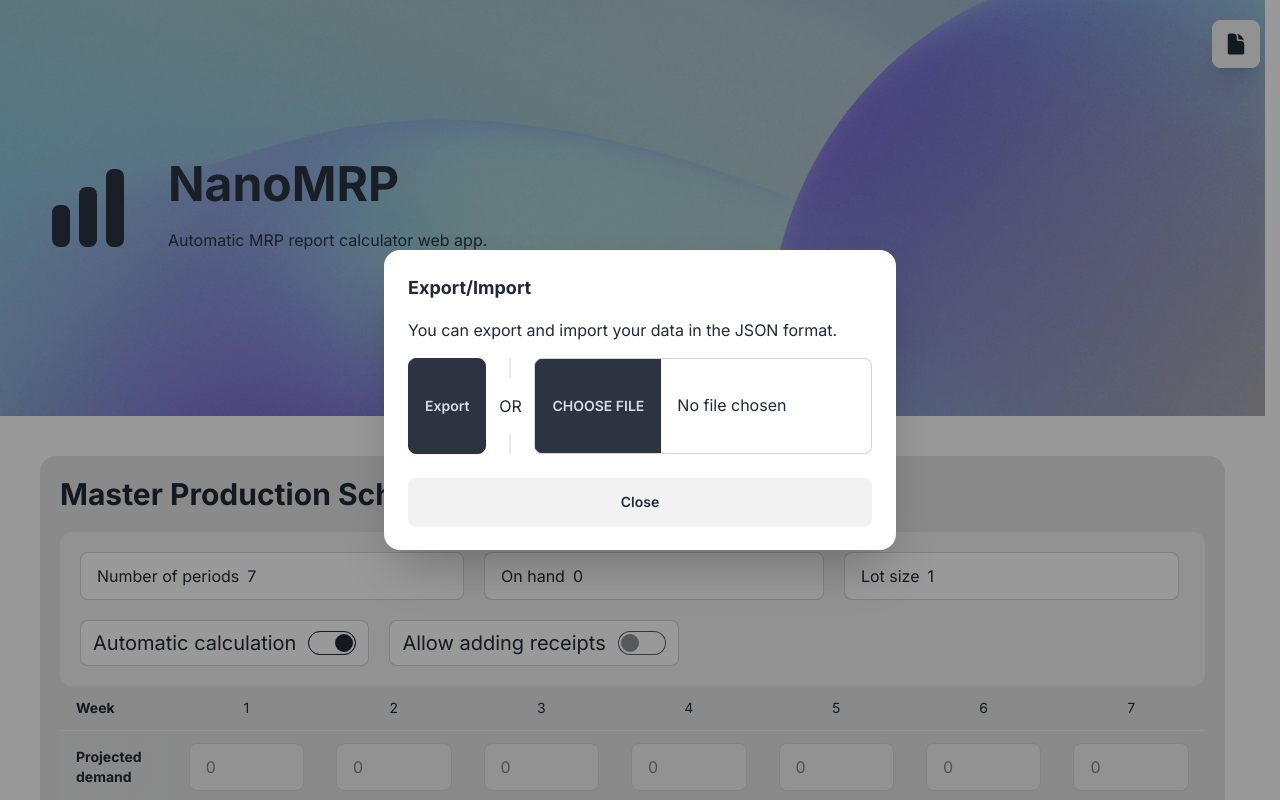
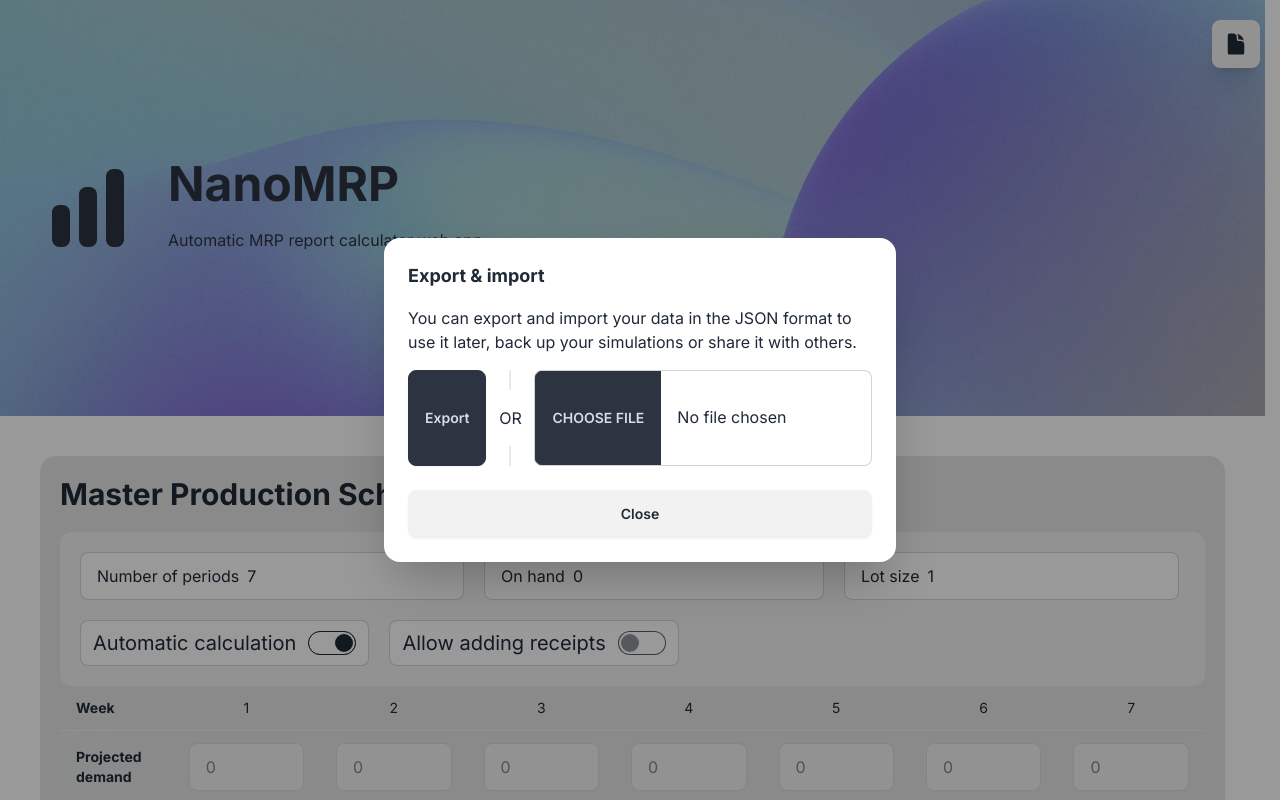
Before and after one commit to WojciechLopata/NanoMRP, a Next.js app: page / in a window 1280 px wide. Both pictures are taken after a click on the button 1236 px from the left and 44 px from the top of the page. Shown: the top 800 px of the page. Built offline with nearby package versions, Linux system fonts and the light colour scheme.

Commit message:
fix: various minor tweaks

```diff
--- a/app/page.tsx
+++ b/app/page.tsx
@@ -19,15 +19,20 @@ export default function Home() {
         saveAs(blob, 'plan.json');
     };
     const handleImport = (event: ChangeEvent<HTMLInputElement>) => {
+        // @ts-ignore
         const file = event.target.files[0];
         if (file) {
             const reader = new FileReader();
             reader.onload = (e) => {
+                // @ts-ignore
                 const json = e.target.result as string;
                 const plan = JSON.parse(json);
                 setPlan(plan);
             };
             reader.readAsText(file);
+
+            // @ts-ignore
+            document.getElementById('export-import-modal').close();
         }
     };
 
@@ -115,7 +120,10 @@ export default function Home() {
     return (
         <div>
             <button className="btn btn-square fixed top-5 right-5 z-20 shadow-xl"
-                    onClick={() => document.getElementById('my_modal_1').showModal()}>
+                    onClick={
+                        // @ts-ignore
+                        () => document.getElementById('export-import-modal').showModal()
+                    }>
                 <DocumentIcon className="w-6"/>
             </button>
 
@@ -129,10 +137,13 @@ export default function Home() {
                      setComponentIndex={setComponentIndex}/>
             </main>
 
-            <dialog id="my_modal_1" className="modal">
+            <dialog id="export-import-modal" className="modal">
                 <div className="modal-box">
-                    <h2 className="font-bold text-lg">Export/Import</h2>
-                    <p className="py-4">You can export and import your data in the JSON format.</p>
+                    <h2 className="font-bold text-lg">Export & import</h2>
+                    <p className="py-4">
+                        You can export and import your data in the JSON format to use it later, back up your simulations
+                        or share it with others.
+                    </p>
                     <div className="flex flex-col w-full lg:flex-row">
                         <div className="grid flex-grow h-24 card rounded-box place-items-center">
                             <button
--- a/components/MPSConfig.tsx
+++ b/components/MPSConfig.tsx
@@ -68,7 +68,8 @@ export default function MPSConfig(props: {
                            }}
                     />
                 </label>
-                <label className="flex items-center border border-1 border-base-content/20 bg-base-100 py-2 px-3 rounded-lg">
+                <label
+                    className="flex items-center border border-1 border-base-content/20 bg-base-100 py-2 px-3 rounded-lg">
                     <a className="text-xl pr-3">Automatic calculation</a>
                     <input
                         type="checkbox"
```
Also changed, not shown: lib/recalculate.ts (+9 -4 lines), models/plan.ts (+3 -4 lines), components/MPSTable.tsx (line endings or trailing spaces).
